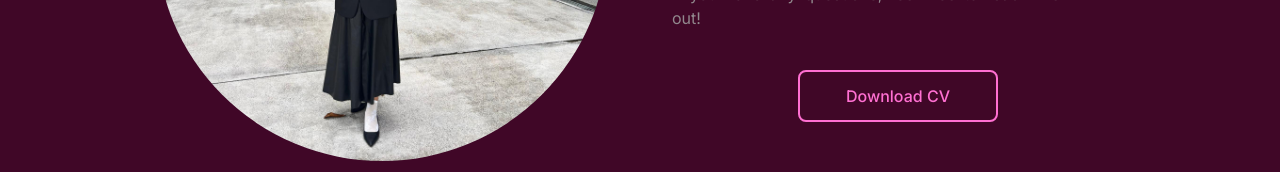
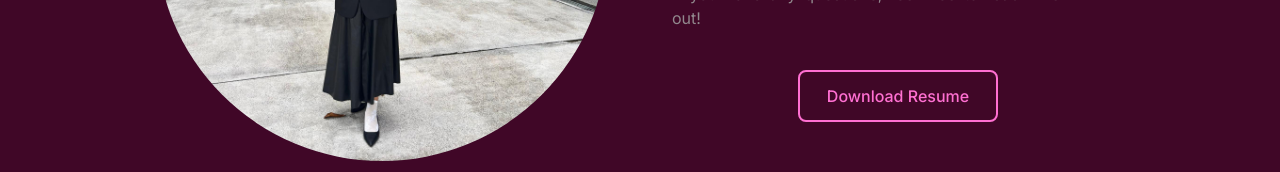
Before and after one commit to intanaqilah-mf/portfolio-website, a Next.js app: page / in a window 1280 px wide. Shown: the part 756-928 px from the top of the page. Built offline with nearby package versions, Linux system fonts and the light colour scheme.

Commit message:
updating resume

```diff
--- a/app/page.js
+++ b/app/page.js
@@ -130,8 +130,8 @@ export default function Home() {
                   If you have any questions, feel free to reach me out!
                 </p>
 
-                <a download href=" " className="button button--ghost">
-                  Download CV
+                <a download href="Resume Intan Aqilah.pdf" className="button button--ghost">
+                  Download Resume
                 </a>
               </div>
               <div className="flex justify-end mr-20">
```
Also changed, not shown: 1 other file (tests, documents, lock files or other folders).
